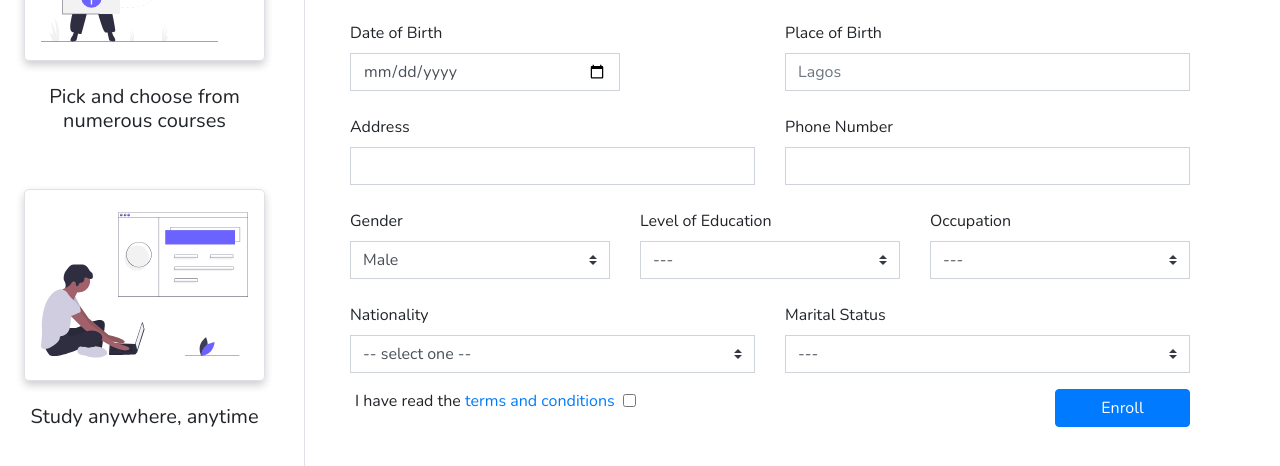
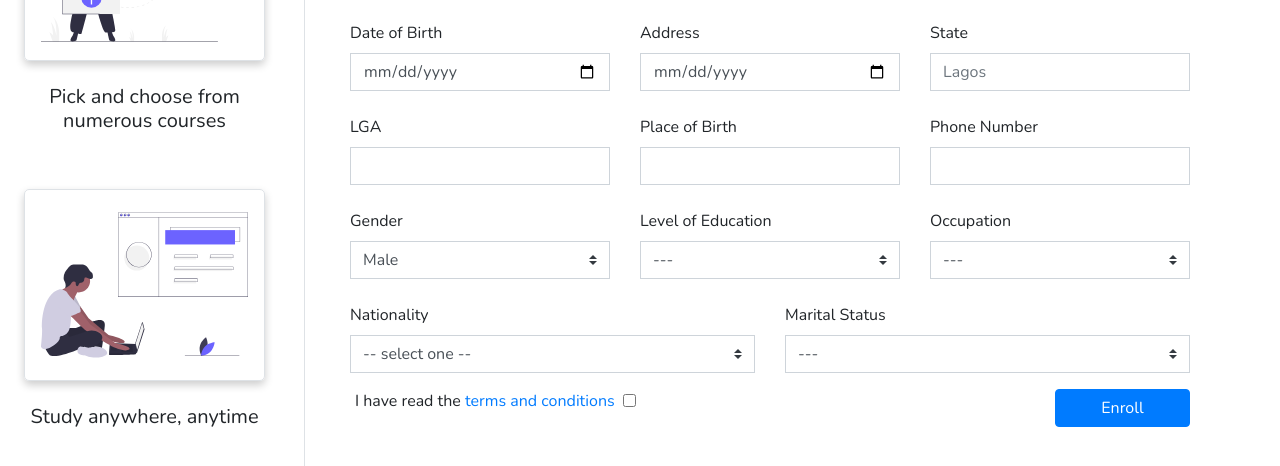
Before and after one commit to cemma2035/german-site, a plain HTML site: page completeregistration.html in a window 1280 px wide. Shown: the part 236-702 px from the top of the page. Drawn offline with nearby package versions, Linux system fonts and the light colour scheme.

Commit message:
new fields in complete reg

```diff
--- a/completeregistration.html
+++ b/completeregistration.html
@@ -65,22 +65,32 @@
                     <div class="comp-reg-body col-12 px-0 mx-0 mt-3">
                         <div class="form-con col-12">
                             <form class="col-12 row">
-                                <div class="form-group col-6">
+                                <div class="form-group col-4">
                                     <label class="mt-2" for="dob">Date of Birth</label>
-                                    <input type="date" class="form-control col-8" id="dob" aria-describedby="dob"
+                                    <input type="date" class="form-control" id="dob" aria-describedby="dob"
                                         placeholder="">
                                 </div>
-                                <div class="form-group col-6">
-                                    <label class="mt-2" for="pob">Place of Birth</label>
-                                    <input type="text" class="form-control" id="dob" aria-describedby="pob"
+                                <div class="form-group col-4">
+                                    <label class="mt-2" for="address">Address</label>
+                                    <input type="date" class="form-control" id="address" aria-describedby="dob"
+                                        placeholder="">
+                                </div>
+                                <div class="form-group col-4">
+                                    <label class="mt-2" for="state">State</label>
+                                    <input type="text" class="form-control" id="state" aria-describedby="pob"
                                         placeholder="Lagos">
                                 </div>
-                                <div class="form-group col-6">
-                                    <label class="mt-2" for="address">Address</label>
-                                    <input type="text" class="form-control" id="address" aria-describedby="address"
+                                <div class="form-group col-4">
+                                    <label class="mt-2" for="lga">LGA</label>
+                                    <input type="text" class="form-control" id="lga" aria-describedby="address"
                                         placeholder="">
                                 </div>
-                                <div class="form-group col-6">
+                                <div class="form-group col-4">
+                                    <label class="mt-2" for="pob">Place of Birth</label>
+                                    <input type="text" class="form-control" id="pob" aria-describedby="address"
+                                        placeholder="">
+                                </div>
+                                <div class="form-group col-4">
                                     <label class="mt-2" for="phone">Phone Number</label>
                                     <input type="tel" class="form-control" id="phone" aria-describedby="phone"
                                         placeholder="">
```
Also changed, not shown: signup.html (+1 -1 lines).
